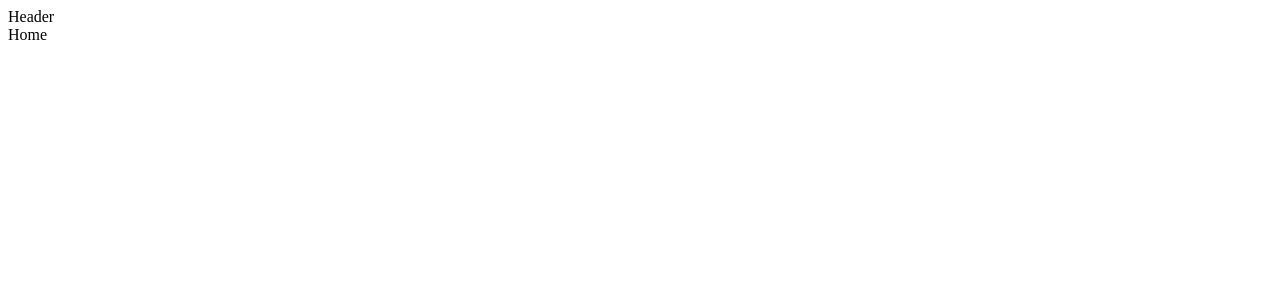
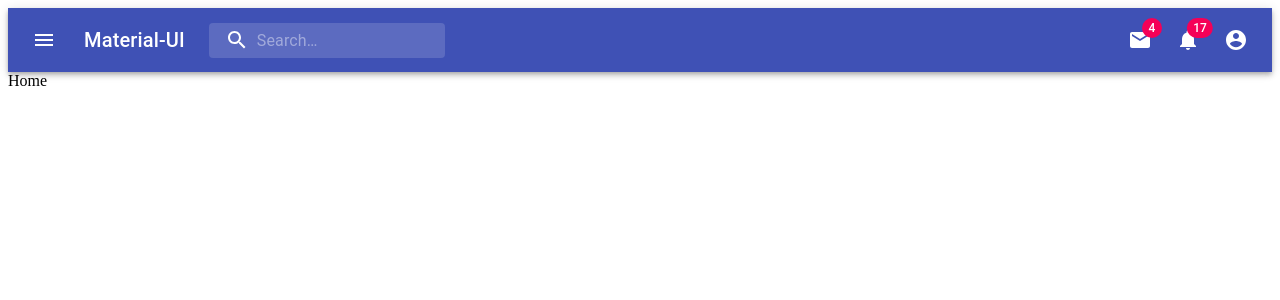
Before and after one commit to Deewiliams/my_portfolio, a React (Create React App) app: page / in a window 1280 px wide. Shown: the top 300 px of the page. Built offline with nearby package versions, Linux system fonts and the light colour scheme.

Commit message:
created header component

```diff
--- a/package.json
+++ b/package.json
@@ -4,6 +4,7 @@
   "private": true,
   "dependencies": {
     "@material-ui/core": "^4.12.4",
+    "@material-ui/icons": "^4.11.3",
     "@testing-library/jest-dom": "^5.16.4",
     "@testing-library/react": "^13.3.0",
     "@testing-library/user-event": "^13.5.0",
--- a/src/Component/Header.js
+++ b/src/Component/Header.js
@@ -1,9 +1,232 @@
-import React from 'react'
+import React from 'react';
+import { alpha, makeStyles } from '@material-ui/core/styles';
+import AppBar from '@material-ui/core/AppBar';
+import Toolbar from '@material-ui/core/Toolbar';
+import IconButton from '@material-ui/core/IconButton';
+import Typography from '@material-ui/core/Typography';
+import InputBase from '@material-ui/core/InputBase';
+import Badge from '@material-ui/core/Badge';
+import MenuItem from '@material-ui/core/MenuItem';
+import Menu from '@material-ui/core/Menu';
+import MenuIcon from '@material-ui/icons/Menu';
+import SearchIcon from '@material-ui/icons/Search';
+import AccountCircle from '@material-ui/icons/AccountCircle';
+import MailIcon from '@material-ui/icons/Mail';
+import NotificationsIcon from '@material-ui/icons/Notifications';
+import MoreIcon from '@material-ui/icons/MoreVert';
 
-const Header = () => {
+const useStyles = makeStyles((theme) => ({
+  grow: {
+    flexGrow: 1,
+  },
+  menuButton: {
+    marginRight: theme.spacing(2),
+  },
+  title: {
+    display: 'none',
+    [theme.breakpoints.up('sm')]: {
+      display: 'block',
+    },
+  },
+  search: {
+    position: 'relative',
+    borderRadius: theme.shape.borderRadius,
+    backgroundColor: alpha(theme.palette.common.white, 0.15),
+    '&:hover': {
+      backgroundColor: alpha(theme.palette.common.white, 0.25),
+    },
+    marginRight: theme.spacing(2),
+    marginLeft: 0,
+    width: '100%',
+    [theme.breakpoints.up('sm')]: {
+      marginLeft: theme.spacing(3),
+      width: 'auto',
+    },
+  },
+  searchIcon: {
+    padding: theme.spacing(0, 2),
+    height: '100%',
+    position: 'absolute',
+    pointerEvents: 'none',
+    display: 'flex',
+    alignItems: 'center',
+    justifyContent: 'center',
+  },
+  inputRoot: {
+    color: 'inherit',
+  },
+  inputInput: {
+    padding: theme.spacing(1, 1, 1, 0),
+    // vertical padding + font size from searchIcon
+    paddingLeft: `calc(1em + ${theme.spacing(4)}px)`,
+    transition: theme.transitions.create('width'),
+    width: '100%',
+    [theme.breakpoints.up('md')]: {
+      width: '20ch',
+    },
+  },
+  sectionDesktop: {
+    display: 'none',
+    [theme.breakpoints.up('md')]: {
+      display: 'flex',
+    },
+  },
+  sectionMobile: {
+    display: 'flex',
+    [theme.breakpoints.up('md')]: {
+      display: 'none',
+    },
+  },
+}));
+
+export default function Header() {
+  const classes = useStyles();
+  const [anchorEl, setAnchorEl] = React.useState(null);
+  const [mobileMoreAnchorEl, setMobileMoreAnchorEl] = React.useState(null);
+
+  const isMenuOpen = Boolean(anchorEl);
+  const isMobileMenuOpen = Boolean(mobileMoreAnchorEl);
+
+  const handleProfileMenuOpen = (event) => {
+    setAnchorEl(event.currentTarget);
+  };
+
+  const handleMobileMenuClose = () => {
+    setMobileMoreAnchorEl(null);
+  };
+
+  const handleMenuClose = () => {
+    setAnchorEl(null);
+    handleMobileMenuClose();
+  };
+
+  const handleMobileMenuOpen = (event) => {
+    setMobileMoreAnchorEl(event.currentTarget);
+  };
+
+  const menuId = 'primary-search-account-menu';
+  const renderMenu = (
+    <Menu
+      anchorEl={anchorEl}
+      anchorOrigin={{ vertical: 'top', horizontal: 'right' }}
+      id={menuId}
+      keepMounted
+      transformOrigin={{ vertical: 'top', horizontal: 'right' }}
+      open={isMenuOpen}
+      onClose={handleMenuClose}
+    >
+      <MenuItem onClick={handleMenuClose}>Profile</MenuItem>
+      <MenuItem onClick={handleMenuClose}>My account</MenuItem>
+    </Menu>
+  );
+
+  const mobileMenuId = 'primary-search-account-menu-mobile';
+  const renderMobileMenu = (
+    <Menu
+      anchorEl={mobileMoreAnchorEl}
+      anchorOrigin={{ vertical: 'top', horizontal: 'right' }}
+      id={mobileMenuId}
+      keepMounted
+      transformOrigin={{ vertical: 'top', horizontal: 'right' }}
+      open={isMobileMenuOpen}
+      onClose={handleMobileMenuClose}
+    >
+      <MenuItem>
+        <IconButton aria-label="show 4 new mails" color="inherit">
+          <Badge badgeContent={4} color="secondary">
+            <MailIcon />
+          </Badge>
+        </IconButton>
+        <p>Messages</p>
+      </MenuItem>
+      <MenuItem>
+        <IconButton aria-label="show 11 new notifications" color="inherit">
+          <Badge badgeContent={11} color="secondary">
+            <NotificationsIcon />
+          </Badge>
+        </IconButton>
+        <p>Notifications</p>
+      </MenuItem>
+      <MenuItem onClick={handleProfileMenuOpen}>
+        <IconButton
+          aria-label="account of current user"
+          aria-controls="primary-search-account-menu"
+          aria-haspopup="true"
+          color="inherit"
+        >
+          <AccountCircle />
+        </IconButton>
+        <p>Profile</p>
+      </MenuItem>
+    </Menu>
+  );
+
   return (
-    <div>Header</div>
-  )
+    <div className={classes.grow}>
+      <AppBar position="static">
+        <Toolbar>
+          <IconButton
+            edge="start"
+            className={classes.menuButton}
+            color="inherit"
+            aria-label="open drawer"
+          >
+            <MenuIcon />
+          </IconButton>
+          <Typography className={classes.title} variant="h6" noWrap>
+            Material-UI
+          </Typography>
+          <div className={classes.search}>
+            <div className={classes.searchIcon}>
+              <SearchIcon />
+            </div>
+            <InputBase
+              placeholder="Search…"
+              classes={{
+                root: classes.inputRoot,
+                input: classes.inputInput,
+              }}
+              inputProps={{ 'aria-label': 'search' }}
+            />
+          </div>
+          <div className={classes.grow} />
+          <div className={classes.sectionDesktop}>
+            <IconButton aria-label="show 4 new mails" color="inherit">
+              <Badge badgeContent={4} color="secondary">
+                <MailIcon />
+              </Badge>
+            </IconButton>
+            <IconButton aria-label="show 17 new notifications" color="inherit">
+              <Badge badgeContent={17} color="secondary">
+                <NotificationsIcon />
+              </Badge>
+            </IconButton>
+            <IconButton
+              edge="end"
+              aria-label="account of current user"
+              aria-controls={menuId}
+              aria-haspopup="true"
+              onClick={handleProfileMenuOpen}
+              color="inherit"
+            >
+              <AccountCircle />
+            </IconButton>
+          </div>
+          <div className={classes.sectionMobile}>
+            <IconButton
+              aria-label="show more"
+              aria-controls={mobileMenuId}
+              aria-haspopup="true"
+              onClick={handleMobileMenuOpen}
+              color="inherit"
+            >
+              <MoreIcon />
+            </IconButton>
+          </div>
+        </Toolbar>
+      </AppBar>
+      {renderMobileMenu}
+      {renderMenu}
+    </div>
+  );
 }
-
-export default Header
```
Also changed, not shown: 1 other file (tests, documents, lock files or other folders).
